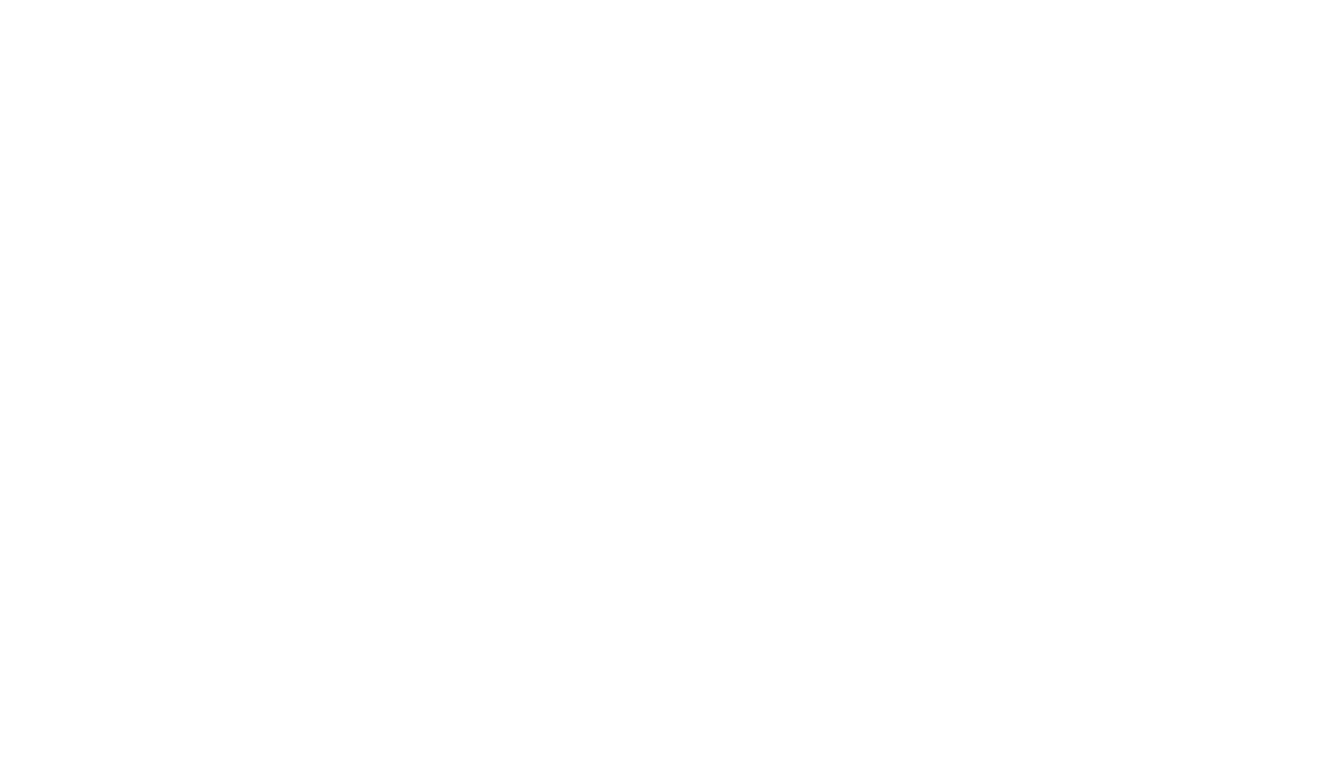
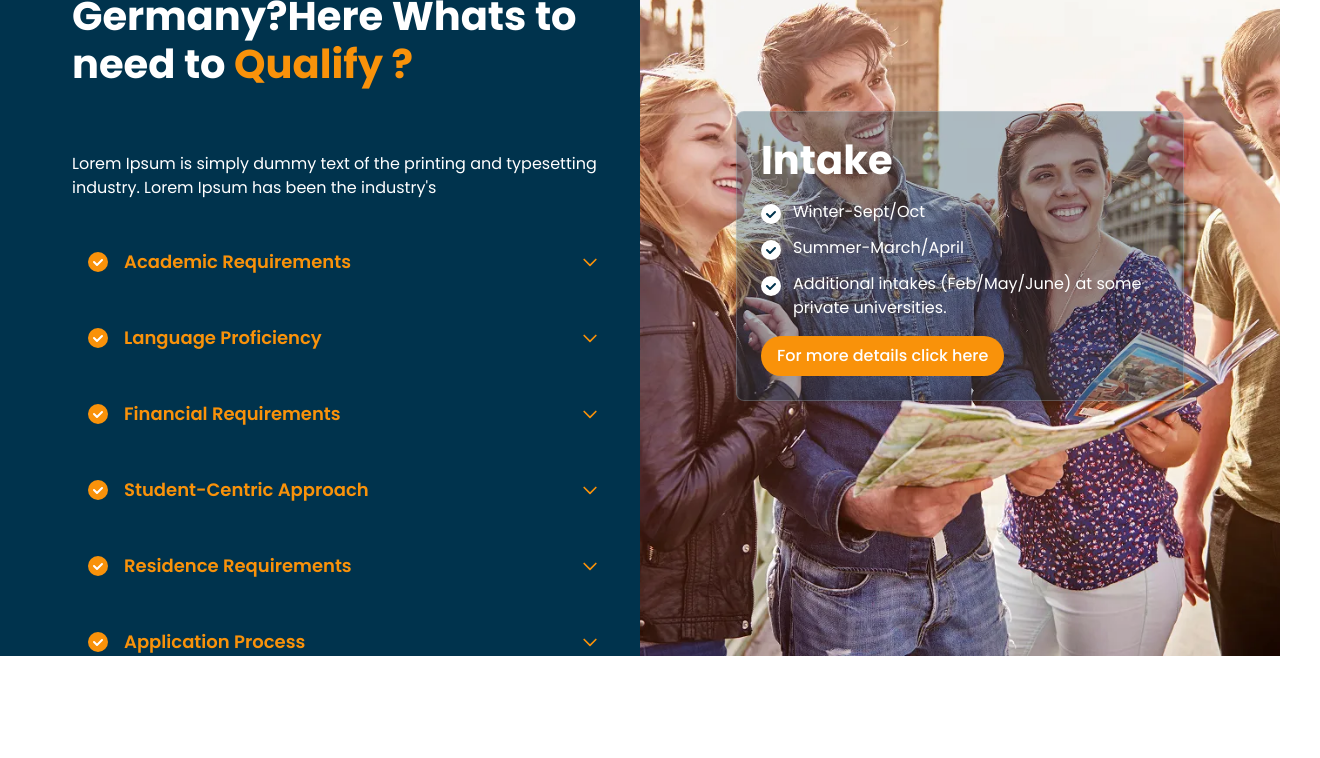
Before and after one commit to silvia-marketbytes/crossroads_frontend, a React (Vite) app: page /Freeeducation/Germany in a window 1280 px wide. Before the commit this address had no page. Shown: the part 900-1658 px from the top of the page, 1320 px wide, since content can reach past the window. Before the commit the page ends 800 px from the top, so only its background shows below. Built offline with nearby package versions, Linux system fonts and the light colour scheme.

Commit message:
free education page

```diff
--- a/src/App.jsx
+++ b/src/App.jsx
@@ -31,6 +31,7 @@
 import GalleryGermanyIntake from "./pages/Gallery-1/DedicatedGalleryPage/GalleryGermanyIntake";
 import GalleryFranceIntake from "./pages/Gallery-1/DedicatedGalleryPage/GalleryFranceIntake";
 import ContactUs from "./pages/Contactus";
+import FreeEducationGermany from "./pages/FreeEducation/Germany";
 
 function ScrollToTop() {
   const { pathname } = useLocation();
@@ -76,6 +77,7 @@
         <Route path="/Gallery/France" element={<GalleryFranceIntake/>} />
         <Route path="/news" element={<NewsAndEvents />} />
         <Route path="/Contact-Us" element={<ContactUs/>} />
+        <Route path="/Freeeducation/Germany" element={<FreeEducationGermany/>} />
 
       </Route>
     )
--- a/src/components/CountryListing/WhyChooseSection.jsx
+++ b/src/components/CountryListing/WhyChooseSection.jsx
@@ -14,7 +14,7 @@
         <div className="lg:w-1/2 w-full" style={{ backgroundColor: "#00334D", height: "100%" }}>
           <div className="p-6 ml-12 overflow-hidden" style={{ height: "100%" }}>
             <h2 className="text-2xl sm:text-3xl font-bold mt-16 mb-16 text-white">
-              Why choose <span className="text-[#F9920A]">{countryName}?</span>
+              Want Free Education in Germany?Here Whats to need to <span className="text-[#F9920A]">Qualify ?</span>
             </h2>
             <p className="text-white mb-8">
               Lorem Ipsum is simply dummy text of the printing and typesetting
--- /dev/null
+++ b/src/pages/FreeEducation/Germany/index.jsx
@@ -0,0 +1,80 @@
+import React, { Suspense } from "react";
+import Banner from "../../../components/Banner";
+import bannerImg from "../../../assets/FreeEducation/BANNER_result.webp";
+import ContactSection from "../../../pages/Home/UiComponents/ContactSection";
+import WhyChooseSection from "../../../components/CountryListing/WhyChooseSection";
+import germanyImage from "../../../assets/FreeEducation/BANNER PNG_result.webp";
+
+const FreeEducationGermany = () => {
+  const bannerProps = {
+    backgroundImage: bannerImg,
+    title: "Free Education : Germany",
+    className: "px-1 relative",
+    classNameTitle: "relative -top-center text-services-title",
+    backgroundPosition: "center",
+    showDateTime: false,
+    showSocialMedia: false,
+    showCounter: false,
+    counterPosition: "overlay",
+  };
+
+  const intakes = [
+    "Winter-Sept/Oct",
+    "Summer-March/April",
+    "Additional intakes (Feb/May/June) at some private universities.",
+  ];
+
+  const dropdownSections = [
+    {
+      title: "Academic Requirements",
+      content:
+        "Students must satisfy the academic prerequisites for their chosen program.",
+    },
+    {
+      title: "Language Proficiency",
+      content:
+        "Proficiency in German or English is essential for most programs.",
+    },
+    {
+      title: "Financial Requirements",
+      content:
+        "Students need to demonstrate sufficient financial resources to cover living expenses such as housing, food, and transportation, which can vary depending on the city and region.",
+    },
+    {
+      title: "Student-Centric Approach",
+      content:
+        "Germany offers a student-centric educational approach, focusing on individual development and research opportunities.",
+    },
+    {
+      title: "Residence Requirements",
+      content:
+        "International students must obtain a student visa and residence permit.",
+    },
+    {
+      title: "Application Process",
+      content:
+        "The application process involves submitting academic transcripts, language proficiency test scores, a motivation letter, and sometimes letters of recommendation.",
+    },
+  ];
+
+  return (
+    <div className="relative">
+      <Suspense fallback={<div>Loading...</div>}>
+        <Banner {...bannerProps} />
+      </Suspense>
+
+      <WhyChooseSection
+        image={germanyImage}
+        dropdownSections={dropdownSections}
+        intakes={intakes}
+        countryName="Germany"
+      />
+
+      <Suspense fallback={<div>Loading...</div>}>
+        <ContactSection />
+      </Suspense>
+    </div>
+  );
+};
+
+export default FreeEducationGermany;
--- a/src/pages/Home/UiComponents/FreeEducationSection/index.jsx
+++ b/src/pages/Home/UiComponents/FreeEducationSection/index.jsx
@@ -8,7 +8,7 @@
 const FreeEducationSection = () => {
   const countries = [
     { name: 'Austria', flagSrc: '/src/assets/flags/austria.png', borderOrientation: 'to bottom', path: '/services/education/country/australia' },
-    { name: 'Germany', flagSrc: '/src/assets/flags/germany.png', borderOrientation: 'to right', path: '/services/education/country/germany' },
+    { name: 'Germany', flagSrc: '/src/assets/flags/germany.png', borderOrientation: 'to right', path: '/Freeeducation/Germany'},
     { name: 'Slovakia', flagSrc: '/src/assets/flags/slovakia.png', borderOrientation: 'to top', path: '/services/education/country/slovakia' },
     { name: 'Slovenia', flagSrc: '/src/assets/flags/slovenia.png', borderOrientation: '45deg', path: '/services/education/country/slovakia' },
     { name: 'Italy', flagSrc: '/src/assets/flags/italy.png', borderOrientation: '135deg', path: '/services/education/country/italy' },
```
Also changed, not shown: src/assets/FreeEducation/BANNER PNG_result.webp (added), src/assets/FreeEducation/BANNER_result.webp (added), src/pages/FreeEducation/Austria/index.jsx (added), src/pages/FreeEducation/Italy/index.jsx (added), src/pages/FreeEducation/Slovakia/index.jsx (added), src/pages/FreeEducation/Slovania/index.jsx (added).
